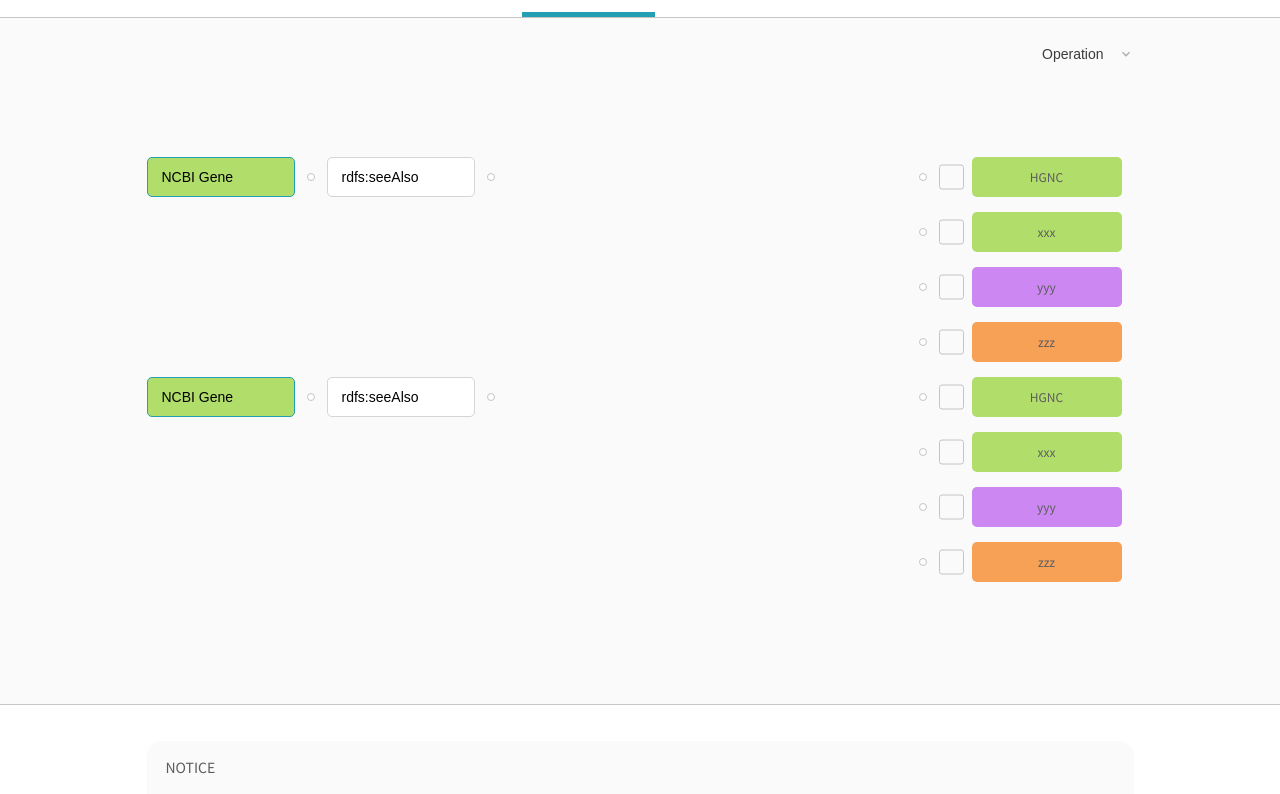
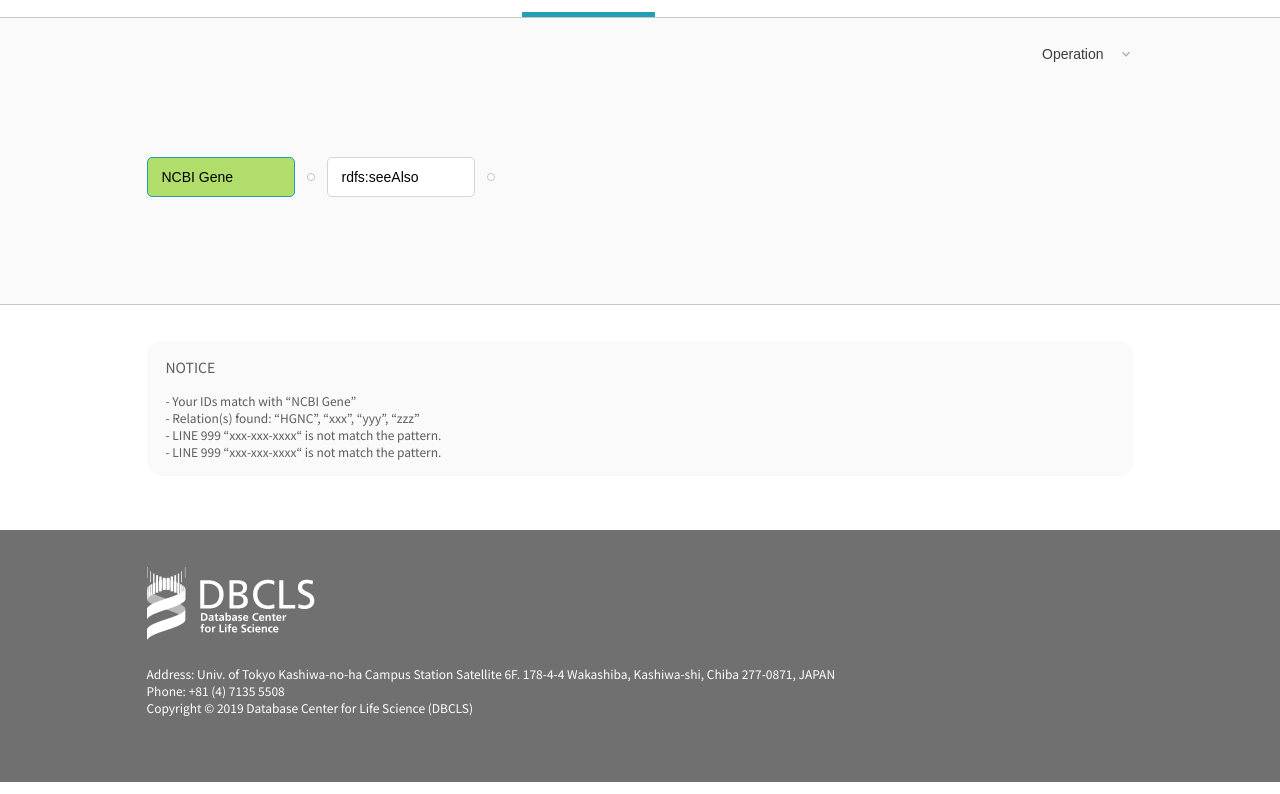
Before and after one commit to togoid/togoid-converter, a Next.js app: page / in a window 1280 px wide. Shown: the part 482-1276 px from the top of the page. Built offline with nearby package versions, Linux system fonts and the light colour scheme.

Commit message:
Create right list from results

```diff
--- a/pages/index.js
+++ b/pages/index.js
@@ -32,6 +32,7 @@ export default function Home () {
   const [inputStatus, setInputStatus] = useState(0)
   const [inputText, setInputText] = useState('')
   const [ids, setIds] = useState([])
+  const [dbNames, setDbNames] = useState([])
 
   useEffect(() => {
     const splitText = inputText.split('\n')
@@ -54,7 +55,26 @@ export default function Home () {
     q(`select * where {
   <http://identifiers.org/${namespace}/${id}> rdfs:seeAlso ?o
  }`).then((results) => {
-      console.log(results)
+   let prefsArray = []
+   let prefs = {}
+      results.forEach(v => {
+        if (v.o.value.match(/^http?:\/\/identifiers.org/)) {
+          let splitArray = v.o.value.replace('http://identifiers.org/', '').split('/')
+          if (prefs.hasOwnProperty(splitArray[0])) {
+            prefs[splitArray[0]] +=1
+          } else {
+            prefs[splitArray[0]] = 1
+          }
+        }
+      })
+      let arr = Object.keys(prefs).map((key)=>({ name: key, value: prefs[key] }))
+      arr.sort(function(a,b){
+        if(a.value < b.value) return 1
+        if(a.value > b.value) return -1
+        return 0
+      });
+      setDbNames(arr)
+      // TODO dbNamesに分類の色を持たせる
     })
   }
 
@@ -201,83 +221,17 @@ export default function Home () {
 
                     <div className="result_wrapper">
                       <ul className="result_list">
-                        <li>
-                          <div className="point"/>
-                          <div className="checkbox">
-                            <input type="checkbox" id="result01" className="checkbox__input"/>
-                            <label htmlFor="result01" className="checkbox__large_label green">HGNC</label>
-                          </div>
-                        </li>
-
-                        <li>
-                          <div className="point"/>
-                          <div className="checkbox">
-                            <input type="checkbox" id="result02" className="checkbox__input"/>
-                            <label htmlFor="result02" className="checkbox__large_label green">xxx</label>
-                          </div>
-                        </li>
-
-                        <li>
-                          <div className="point"/>
-                          <div className="checkbox">
-                            <input type="checkbox" id="result03" className="checkbox__input"/>
-                            <label htmlFor="result03" className="checkbox__large_label purple">yyy</label>
-                          </div>
-                        </li>
-
-                        <li>
-                          <div className="point"/>
-                          <div className="checkbox">
-                            <input type="checkbox" id="result04" className="checkbox__input"/>
-                            <label htmlFor="result04" className="checkbox__large_label orange">zzz</label>
-                          </div>
-                        </li>
-                      </ul>
-                    </div>
-                  </div>
-                  <div className="drawing">
-                    <div className="item_wrapper">
-                      <select name="" id="" className="select green">
-                        <option value="">NCBI Gene</option>
-                      </select>
-                      <div className="point"/>
-                    </div>
-                    <div className="item_wrapper">
-                      <select name="" id="" className="select white">
-                        <option value="">rdfs:seeAlso</option>
-                      </select>
-                      <div className="point"/>
-                    </div>
-                    <div className="result_wrapper">
-                      <ul className="result_list">
-                        <li>
-                          <div className="point"/>
-                          <div className="checkbox">
-                            <input type="checkbox" id="result01" className="checkbox__input"/>
-                            <label htmlFor="result01" className="checkbox__large_label green">HGNC</label>
-                          </div>
-                        </li>
-                        <li>
-                          <div className="point"/>
-                          <div className="checkbox">
-                            <input type="checkbox" id="result02" className="checkbox__input"/>
-                            <label htmlFor="result02" className="checkbox__large_label green">xxx</label>
-                          </div>
-                        </li>
-                        <li>
-                          <div className="point"/>
-                          <div className="checkbox">
-                            <input type="checkbox" id="result03" className="checkbox__input"/>
-                            <label htmlFor="result03" className="checkbox__large_label purple">yyy</label>
-                          </div>
-                        </li>
-                        <li>
-                          <div className="point"/>
-                          <div className="checkbox">
-                            <input type="checkbox" id="result04" className="checkbox__input"/>
-                            <label htmlFor="result04" className="checkbox__large_label orange">zzz</label>
-                          </div>
-                        </li>
+                        {dbNames && dbNames.length > 0 ? dbNames.map((v, i) => {
+                            return <li key={i}>
+                              <div className="point"/>
+                              <div className="checkbox">
+                                <input type="checkbox" id={`result-${i}`} className="checkbox__input"/>
+                                <label htmlFor={`result-${i}`} className="checkbox__large_label green">{v.name}</label>
+                              </div>
+                            </li>
+                          })
+                          : null
+                        }
                       </ul>
                     </div>
                   </div>
```
